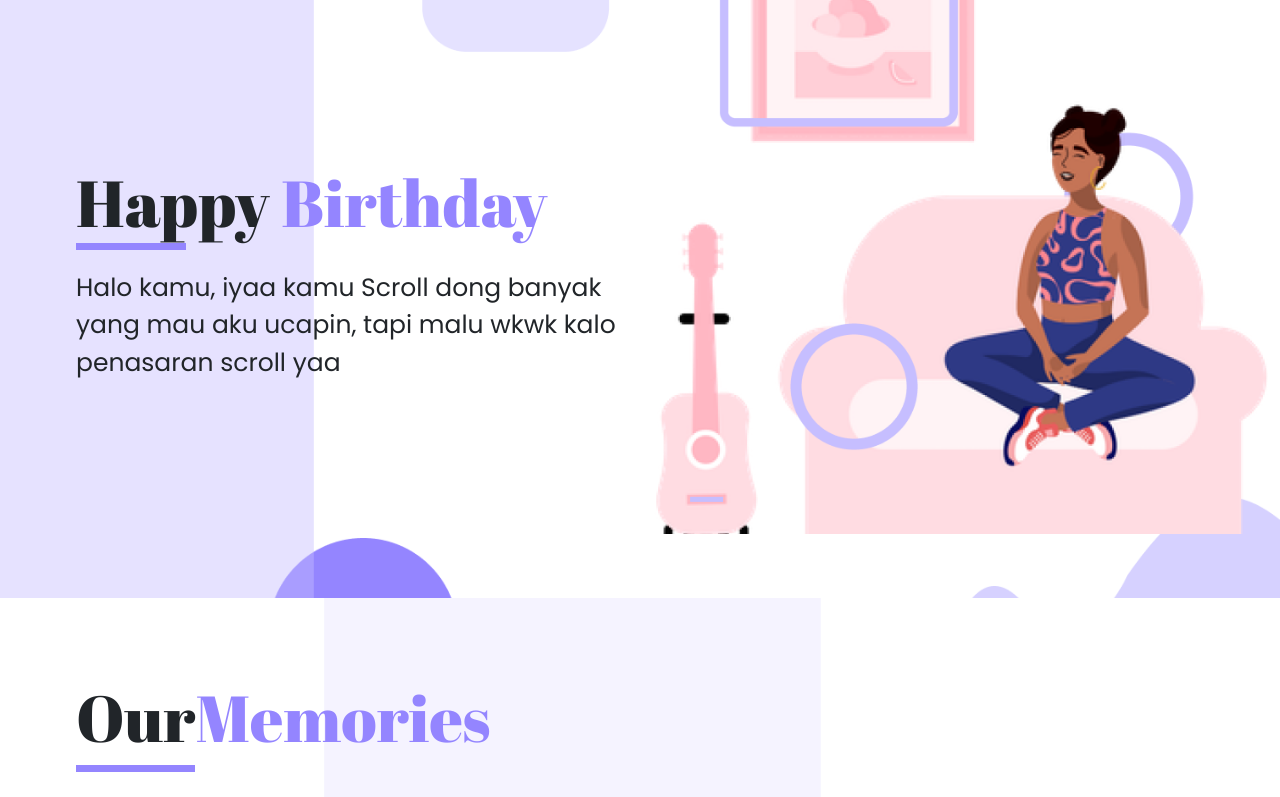
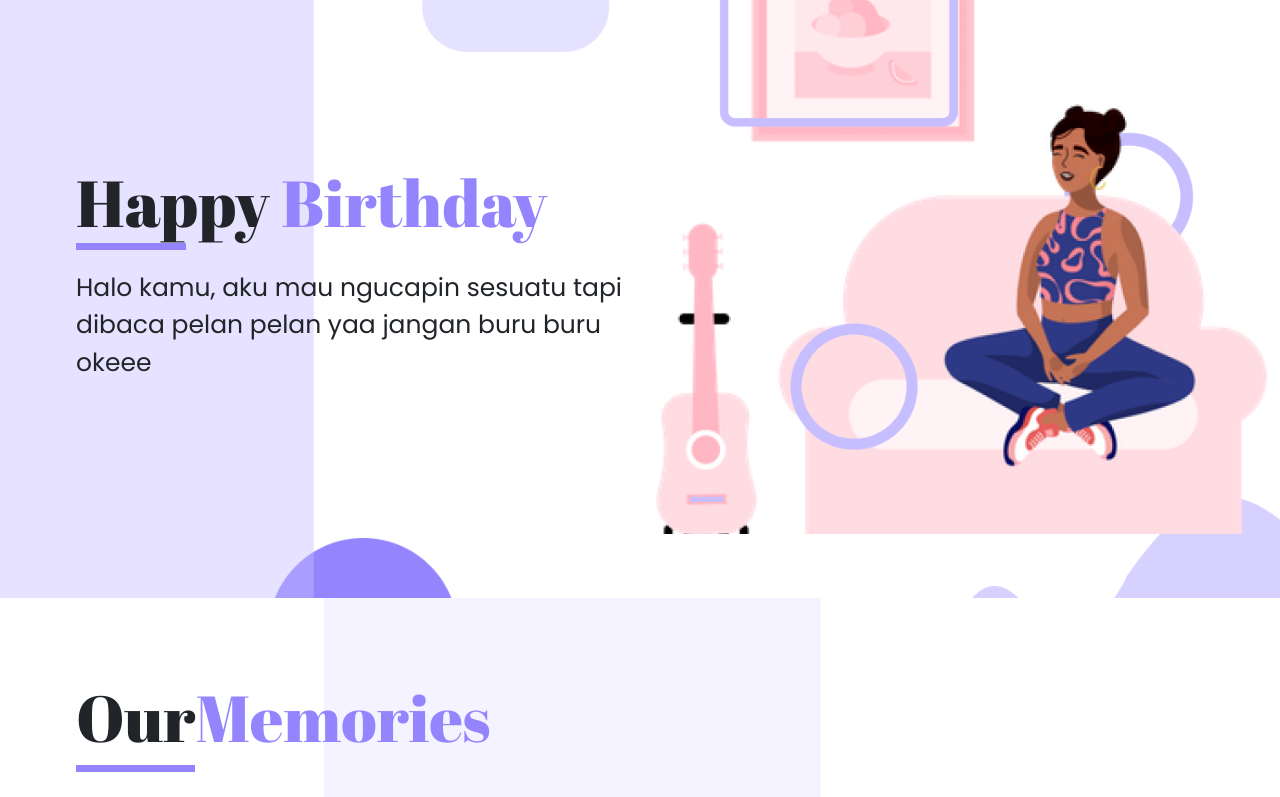
Before and after one commit to Afatyu/projectkamuh, a plain HTML site: page index.html in a window 1280 px wide. Shown: the part 1369-2166 px from the top of the page. Drawn offline with nearby package versions, Linux system fonts and the light colour scheme.

Commit message:
Update index.html

```diff
--- a/index.html
+++ b/index.html
@@ -118,8 +118,8 @@
           <div class="col-lg-6 col-md-12 justify-content-center d-flex align-items-center">
             <div class="text-capitalize text-about">
               <h1>Happy <span>Birthday</span></h1>
-              <p>Halo kamu, iyaa kamu Scroll dong banyak yang mau aku ucapin, tapi malu wkwk
-                kalo penasaran scroll yaa
+              <p>Halo kamu, aku mau ngucapin sesuatu tapi dibaca pelan pelan yaa
+                jangan buru buru okeee
               </p>
             </div>
           </div>
```
